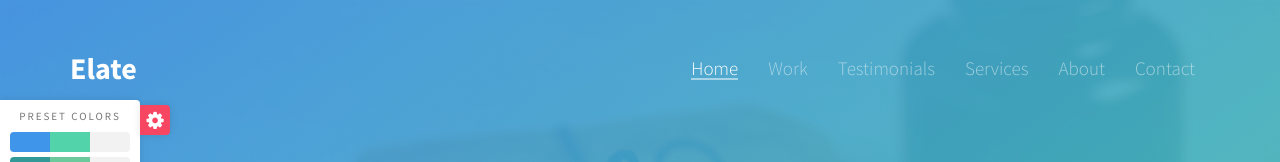
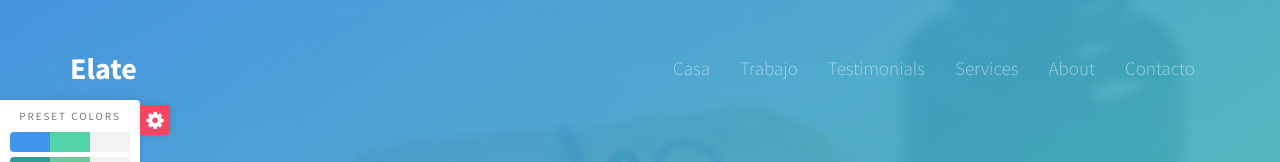
Before and after one commit to benasher33/comunidad, a plain HTML site: page index.html in a window 1280 px wide. Shown: the top 162 px of the page. Drawn offline with Linux system fonts and the light colour scheme; some packages are replaced by stand-ins of ours; no server answers; files whose address does not match are found by name.

Commit message:
Update index.html

```diff
--- a/index.html
+++ b/index.html
@@ -200,12 +200,12 @@
 		        </div>
 		        <div id="navbar" class="navbar-collapse collapse">
 		          <ul class="nav navbar-nav navbar-right">
-		            <li class="active"><a href="#" data-nav-section="home"><span>Home</span></a></li>
-		            <li><a href="#" data-nav-section="work"><span>Work</span></a></li>
+		            <li class="active"><a href="#" data-nav-section="Casa"><span>Casa</span></a></li>
+		            <li><a href="#" data-nav-section="Trabajo"><span>Trabajo</span></a></li>
 		            <li><a href="#" data-nav-section="testimonials"><span>Testimonials</span></a></li>
 		            <li><a href="#" data-nav-section="services"><span>Services</span></a></li>
 		            <li><a href="#" data-nav-section="about"><span>About</span></a></li>
-		            <li><a href="#" data-nav-section="contact"><span>Contact</span></a></li>
+		            <li><a href="#" data-nav-section="contact"><span>Contacto</span></a></li>
 		          </ul>
 		        </div>
 			    </nav>
```
